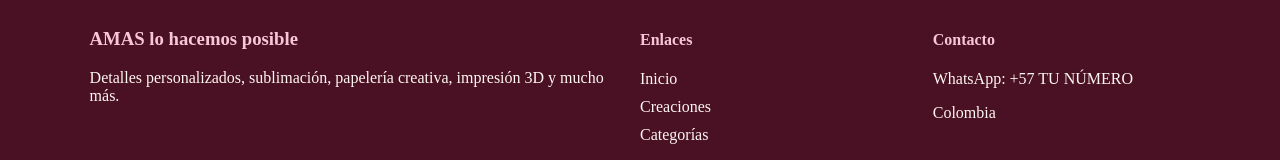
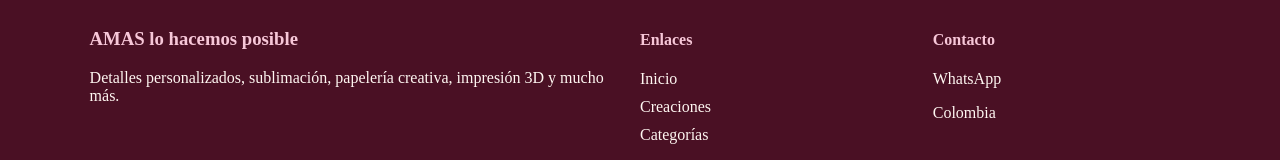
Before and after one commit to afalarcon/FrontEndAmas, an Angular app: page / in a window 1280 px wide. Shown: the part 1798-1958 px from the top of the page. Built offline with nearby package versions, Linux system fonts and the light colour scheme.

Commit message:
ajuste numero wsp

```diff
--- a/angular.json
+++ b/angular.json
@@ -86,5 +86,8 @@
         }
       }
     }
+  },
+  "cli": {
+    "analytics": "00cadc8b-836b-4ee3-b81b-cab3930224e0"
   }
 }
--- a/src/app/components/floating-whatsapp/floating-whatsapp.html
+++ b/src/app/components/floating-whatsapp/floating-whatsapp.html
@@ -1,6 +1,6 @@
 <a
   class="floating-whatsapp"
-  href="https://wa.me/57TU_NUMERO?text=Hola,%20quiero%20más%20información%20sobre%20sus%20productos"
+  href="https://wa.me/573216499629?text=Hola,%20quiero%20más%20información%20sobre%20sus%20productos"
   target="_blank"
   aria-label="Contactar por WhatsApp"
 >
--- a/src/app/components/footer/footer.html
+++ b/src/app/components/footer/footer.html
@@ -13,7 +13,14 @@
 
   <div>
     <h4>Contacto</h4>
-    <p>WhatsApp: +57 TU NÚMERO</p>
+   <a
+  class="floating-whatsapp"
+  href="https://wa.me/573216499629?text=Hola,%20quiero%20más%20información%20sobre%20sus%20productos"
+  target="_blank"
+  aria-label="Contactar por WhatsApp"
+>
+  WhatsApp
+</a>
     <p>Colombia</p>
   </div>
 </footer>
--- a/src/app/components/header/header.html
+++ b/src/app/components/header/header.html
@@ -10,7 +10,7 @@
     <a href="#contacto">Contacto</a>
   </nav>
 
-  <a class="header-btn" href="https://wa.me/57TU_NUMERO" target="_blank">
+  <a class="header-btn" href="https://wa.me/573216499629" target="_blank">
     Cuentanos tú idea
   </a>
 </header>
--- a/src/app/pages/home/home.html
+++ b/src/app/pages/home/home.html
@@ -12,7 +12,7 @@
     </p>
 
     <div class="hero-actions">
-      <a class="btn-primary" href="https://wa.me/57TU_NUMERO" target="_blank">
+      <a class="btn-primary" href="https://wa.me/573216499629" target="_blank">
         Cuentanos tu idea
       </a>
 
```
